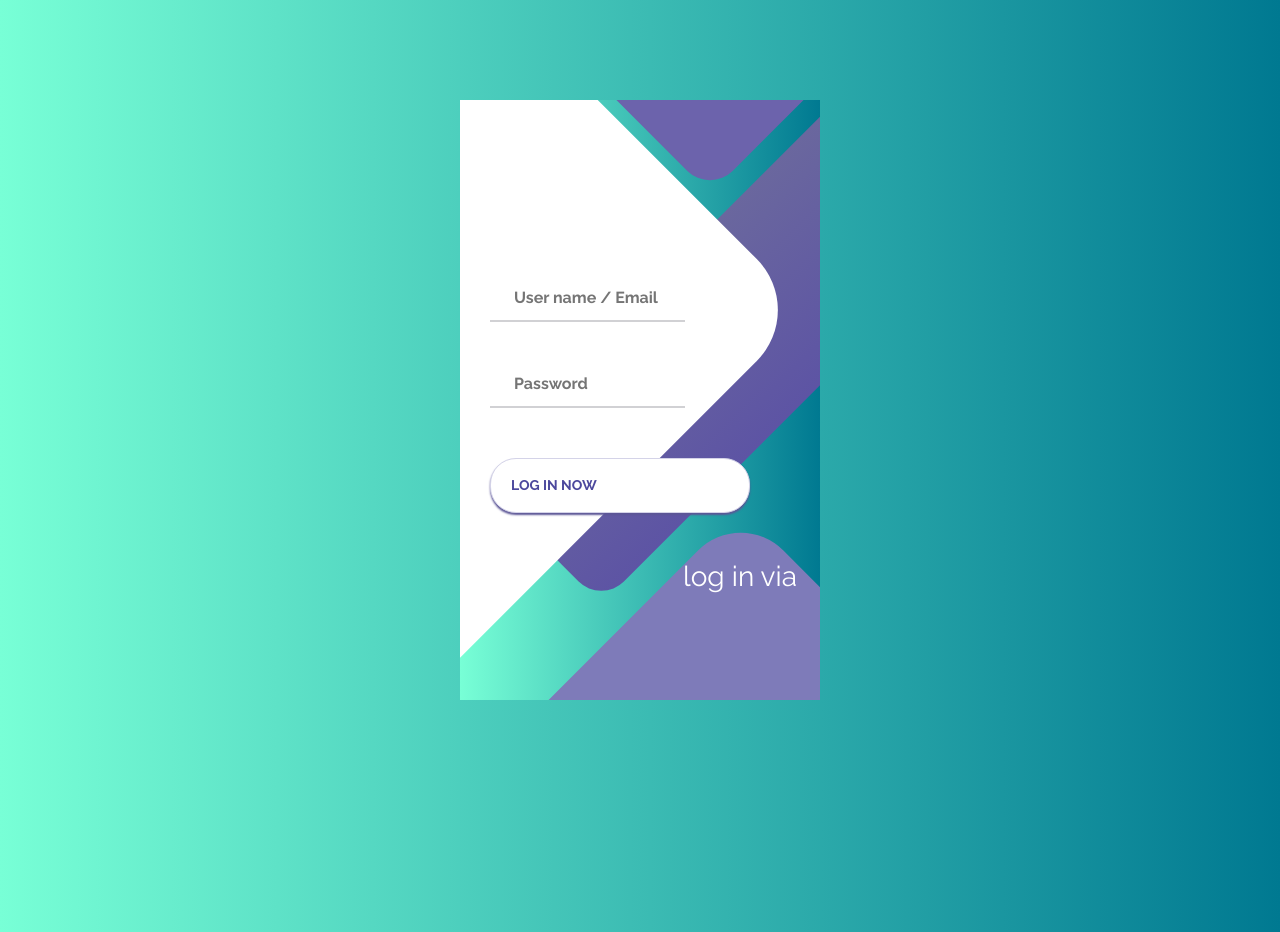
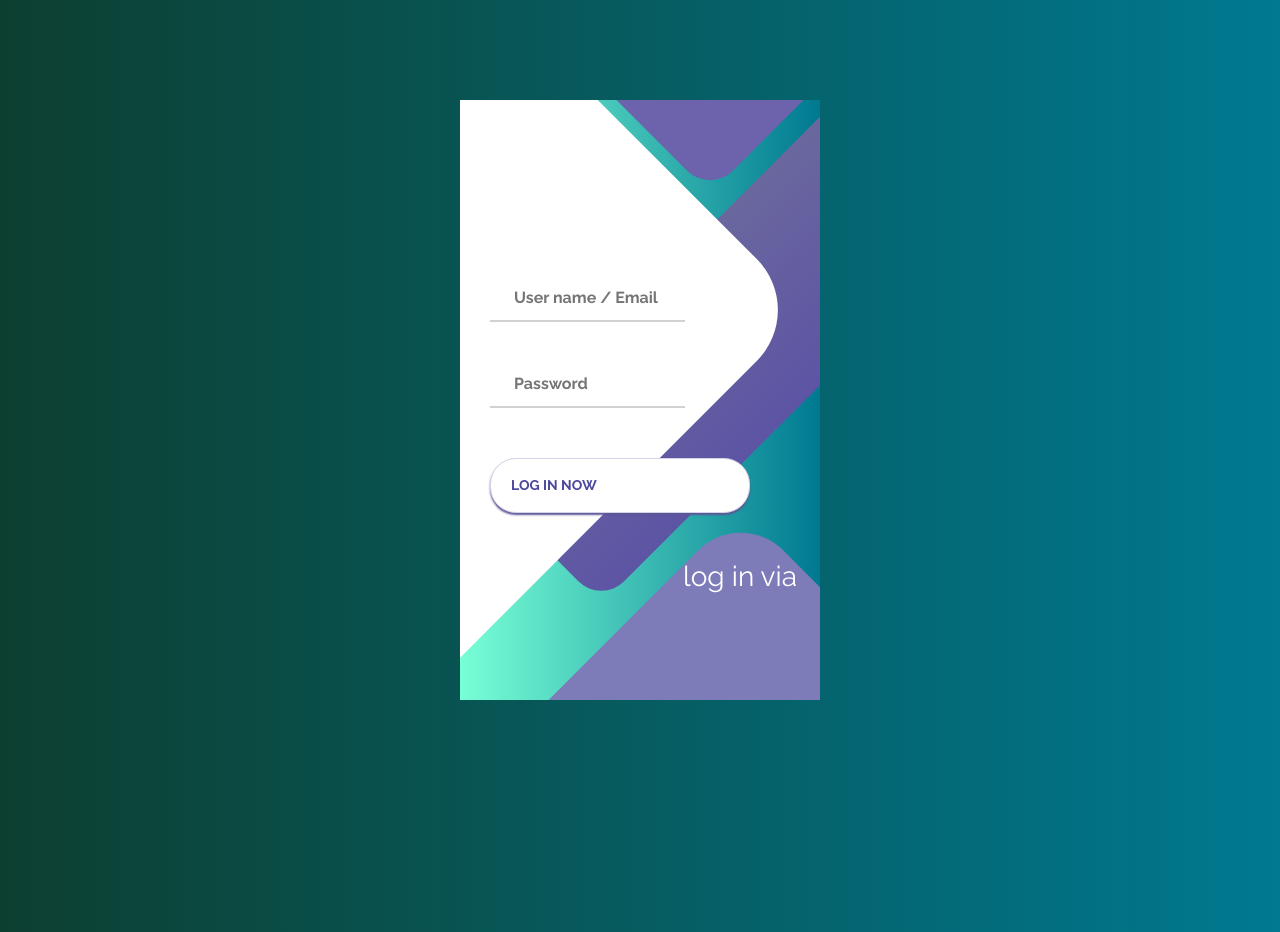
Before and after one commit to jossalajop/proyecto_facturacion, a Flask app: page / in a window 1280 px wide. Run offline with Flask 2, Linux system fonts and the light colour scheme.

Commit message:
cambio_de_color_prueba
prueba santiago

```diff
--- a/static/css/main.css
+++ b/static/css/main.css
@@ -12,7 +12,7 @@ body {
     /* fallback for old browsers */
     background: -webkit-linear-gradient(to right, #78ffd6, #007991);
     /* Chrome 10-25, Safari 5.1-6 */
-    background: linear-gradient(to right, #78ffd6, #007991);
+    background: linear-gradient(to right, #0d3f30, #007991);
     /* W3C, IE 10+/ Edge, Firefox 16+, Chrome 26+, Opera 12+, Safari 7+ */
 }
 
```
